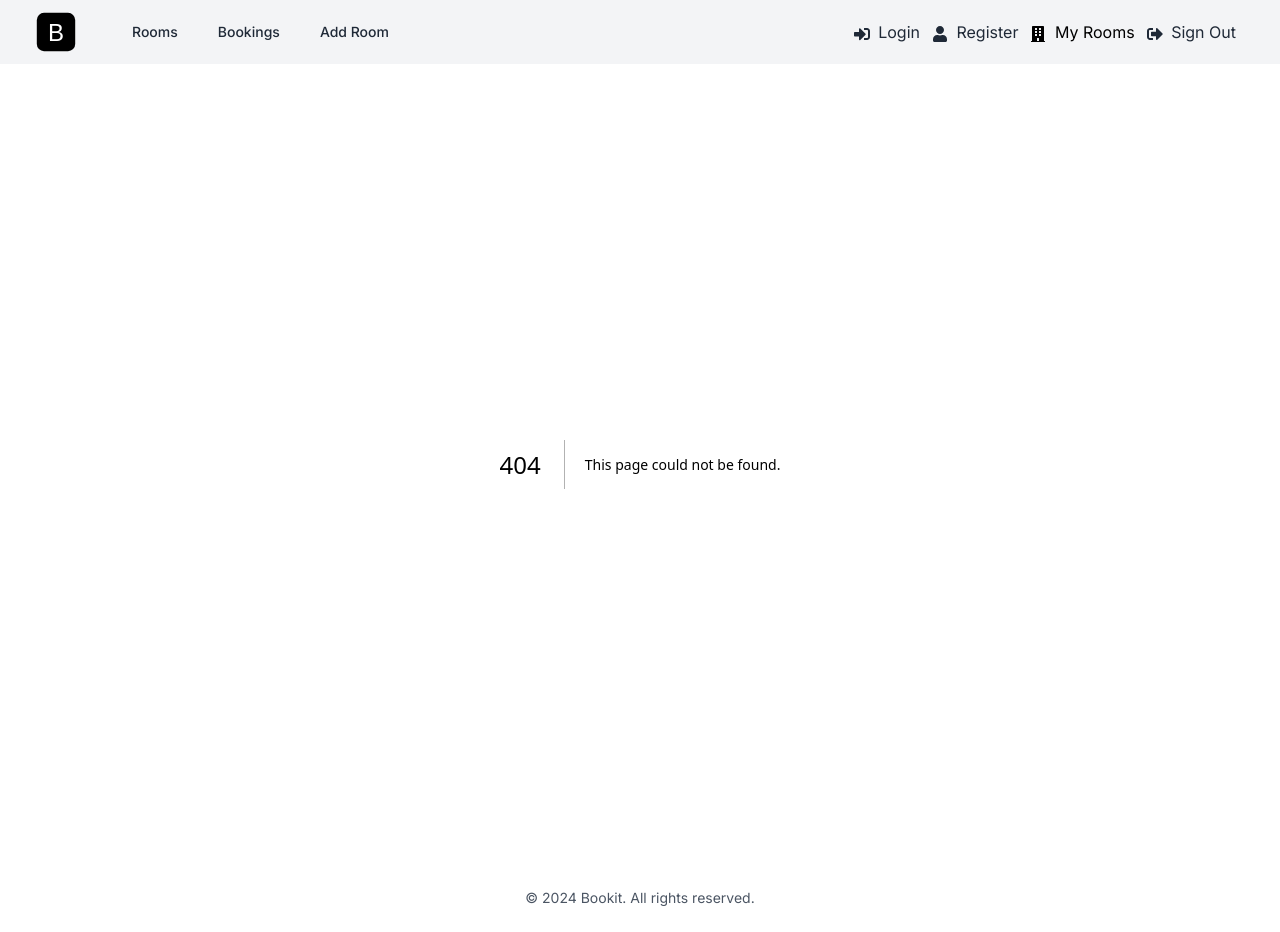
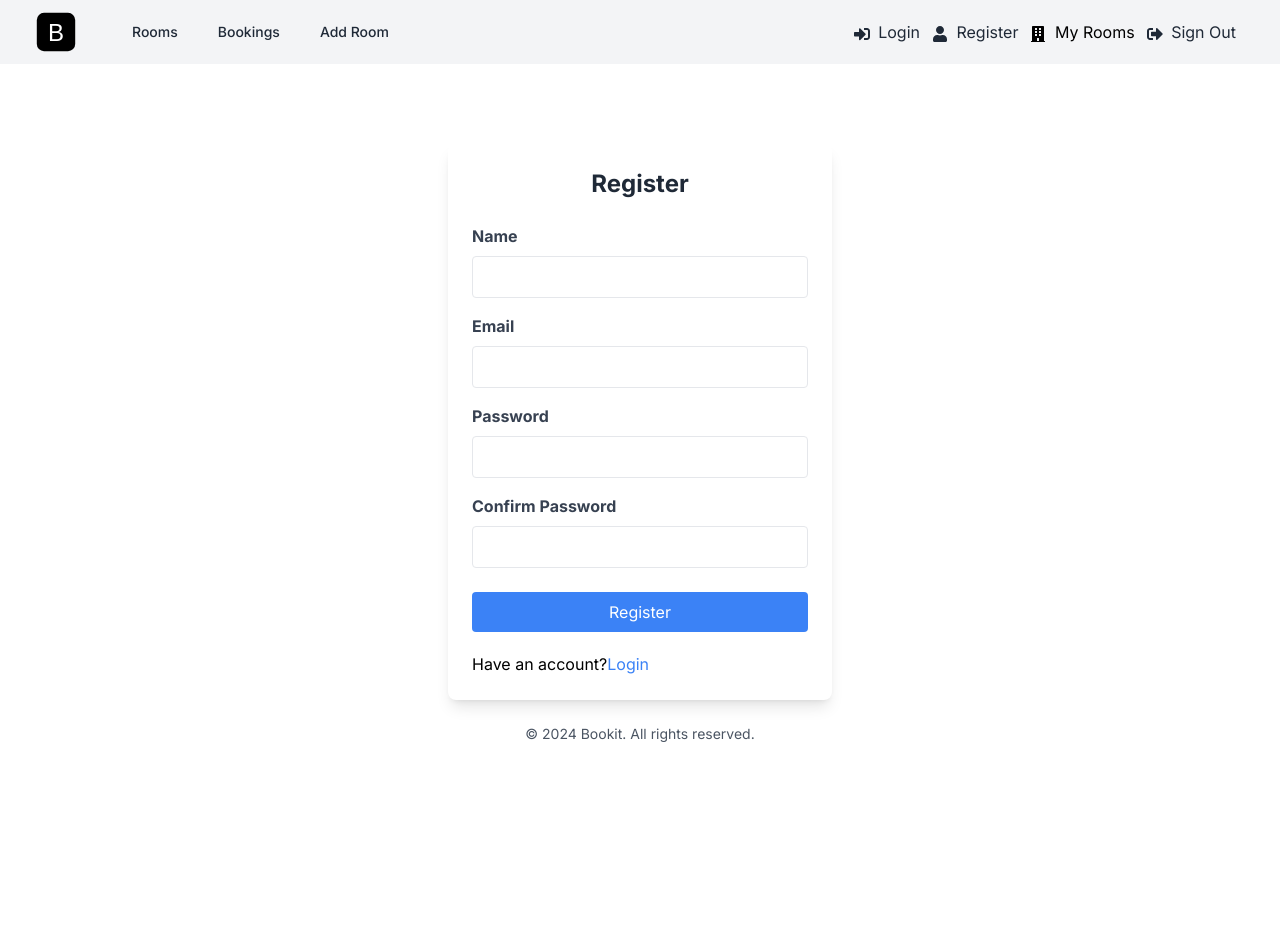
Before and after one commit to raniagh/bookingRoom, a Next.js app: page /register in a window 1280 px wide. Before the commit this address had no page. After the commit the page ends 800 px from the top, so only its background shows below. Built offline with nearby package versions, Linux system fonts and the light colour scheme.

Commit message:
add register & login form

```diff
--- /dev/null
+++ b/app/actions/getAllRooms.js
@@ -0,0 +1,23 @@
+"use server";
+
+import { redirect } from "next/navigation";
+import { createAdminClient } from "../../config/appwrite";
+
+async function getAllRooms() {
+  try {
+    const { databases } = await createAdminClient();
+
+    // Fetch rooms
+    const { documents: rooms } = await databases.listDocuments(
+      process.env.NEXT_PUBLIC_APPWRITE_DATABASE,
+      process.env.NEXT_PUBLIC_APPWRITE_COLLECTION_ROOMS
+    );
+
+    return rooms;
+  } catch (error) {
+    console.log("Failed to get rooms", error);
+    redirect("/error");
+  }
+}
+
+export default getAllRooms;
--- /dev/null
+++ b/app/actions/getSingleRoom.js
@@ -0,0 +1,23 @@
+"use server";
+
+import { redirect } from "next/navigation";
+import { createAdminClient } from "../../config/appwrite";
+
+async function getSingleRoom(id) {
+  try {
+    const { databases } = await createAdminClient();
+    //Fect room
+    const room = await databases.getDocument(
+      process.env.NEXT_PUBLIC_APPWRITE_DATABASE,
+      process.env.NEXT_PUBLIC_APPWRITE_COLLECTION_ROOMS,
+      id
+    );
+
+    return room;
+  } catch (error) {
+    console.log("Failed to get room", error);
+    redirect("/error");
+  }
+}
+
+export default getSingleRoom;
--- a/app/layout.jsx
+++ b/app/layout.jsx
@@ -1,7 +1,7 @@
 import { Inter } from "next/font/google";
-import "@/assets/styles/globals.css";
-import Header from "@/components/Header";
-import Footer from "@/components/Footer";
+import "../assets/styles/globals.css";
+import Header from "../components/Header";
+import Footer from "../components/Footer";
 
 const inter = Inter({ subsets: ["latin"] });
 
--- /dev/null
+++ b/app/login/page.jsx
@@ -0,0 +1,65 @@
+import Link from "next/link";
+
+const LoginPage = () => {
+  return (
+    <div className='flex items-center justify-center'>
+      <div className='bg-white shadow-lg rounded-lg p-6 w-full max-w-sm mt-20'>
+        <form>
+          <h2 className='text-2xl font-bold text-center text-gray-800 mb-6'>
+            Login
+          </h2>
+
+          <div className='mb-4'>
+            <label
+              htmlFor='email'
+              className='block text-gray-700 font-bold mb-2'
+            >
+              Email
+            </label>
+            <input
+              type='email'
+              id='email'
+              name='email'
+              className='border rounded w-full py-2 px-3'
+              required
+            />
+          </div>
+
+          <div className='mb-6'>
+            <label
+              htmlFor='password'
+              className='block text-gray-700 font-bold mb-2'
+            >
+              Password
+            </label>
+            <input
+              type='password'
+              id='password'
+              name='password'
+              className='border rounded w-full py-2 px-3'
+              required
+            />
+          </div>
+
+          <div className='flex flex-col gap-5'>
+            <button
+              type='submit'
+              className='bg-blue-500 text-white px-4 py-2 rounded hover:bg-blue-700'
+            >
+              Login
+            </button>
+
+            <p>
+              No account?
+              <Link href='register' className='text-blue-500'>
+                Register
+              </Link>
+            </p>
+          </div>
+        </form>
+      </div>
+    </div>
+  );
+};
+
+export default LoginPage;
--- a/app/page.jsx
+++ b/app/page.jsx
@@ -1,13 +1,14 @@
-import Heading from "@/components/Heading";
-import RoomCard from "@/components/RoomCard";
-import rooms from "@/data/rooms.json";
+import Heading from "../components/Heading";
+import RoomCard from "../components/RoomCard";
+import getAllRooms from "./actions/getAllRooms";
 
-export default function Home() {
+export default async function Home() {
+  const rooms = await getAllRooms();
   return (
     <>
       <Heading title='Available Rooms' />
       {rooms.length > 0 ? (
-        rooms.map((room) => <RoomCard room={room} />)
+        rooms.map((room) => <RoomCard room={room} key={room.$id} />)
       ) : (
         <h2>No rooms available at the moment</h2>
       )}
--- /dev/null
+++ b/app/register/page.jsx
@@ -0,0 +1,97 @@
+import Link from "next/link";
+
+const RegisterPage = () => {
+  return (
+    <div className='flex items-center justify-center'>
+      <div className='bg-white shadow-lg rounded-lg p-6 w-full max-w-sm mt-20'>
+        <form>
+          <h2 className='text-2xl font-bold text-center text-gray-800 mb-6'>
+            Register
+          </h2>
+
+          <div className='mb-4'>
+            <label
+              htmlFor='name'
+              className='block text-gray-700 font-bold mb-2'
+            >
+              Name
+            </label>
+            <input
+              type='text'
+              id='name'
+              name='name'
+              className='border rounded w-full py-2 px-3'
+              required
+            />
+          </div>
+
+          <div className='mb-4'>
+            <label
+              htmlFor='email'
+              className='block text-gray-700 font-bold mb-2'
+            >
+              Email
+            </label>
+            <input
+              type='email'
+              id='email'
+              name='email'
+              className='border rounded w-full py-2 px-3'
+              required
+            />
+          </div>
+
+          <div className='mb-4'>
+            <label
+              htmlFor='password'
+              className='block text-gray-700 font-bold mb-2'
+            >
+              Password
+            </label>
+            <input
+              type='password'
+              id='password'
+              name='password'
+              className='border rounded w-full py-2 px-3'
+              required
+            />
+          </div>
+
+          <div className='mb-6'>
+            <label
+              htmlFor='confirm-password'
+              className='block text-gray-700 font-bold mb-2'
+            >
+              Confirm Password
+            </label>
+            <input
+              type='password'
+              id='confirm-password'
+              name='confirm-password'
+              className='border rounded w-full py-2 px-3'
+              required
+            />
+          </div>
+
+          <div className='flex flex-col gap-5'>
+            <button
+              type='submit'
+              className='bg-blue-500 text-white px-4 py-2 rounded hover:bg-blue-700'
+            >
+              Register
+            </button>
+
+            <p>
+              Have an account?
+              <Link href='/login' className='text-blue-500'>
+                Login
+              </Link>
+            </p>
+          </div>
+        </form>
+      </div>
+    </div>
+  );
+};
+
+export default RegisterPage;
--- a/app/rooms/[id]/page.jsx
+++ b/app/rooms/[id]/page.jsx
@@ -1,13 +1,13 @@
-import BookingRoom from "@/components/BookingRoom";
+import BookingRoom from "../../../components/BookingRoom";
 import Image from "next/image";
 import Link from "next/link";
-import rooms from "@/data/rooms.json";
-import Heading from "@/components/Heading";
+import Heading from "../../../components/Heading";
 import { FaChevronLeft } from "react-icons/fa";
+import getSingleRoom from "../../actions/getSingleRoom";
 
-const RoomPage = ({ params }) => {
+const RoomPage = async ({ params }) => {
   const { id } = params;
-  const room = rooms.find((room) => room.$id === id);
+  const room = await getSingleRoom(id);
 
   if (!room) {
     return <Heading title='Room Not Found' />;
--- a/components/Header.jsx
+++ b/components/Header.jsx
@@ -1,5 +1,5 @@
 import Image from "next/image";
-import logo from "@/assets/images/logo.svg";
+import logo from "../assets/images/logo.svg";
 import Link from "next/link";
 import { FaBuilding, FaSignInAlt, FaSignOutAlt, FaUser } from "react-icons/fa";
 
@@ -27,7 +27,7 @@ const Header = () => {
                 </Link>
                 {/* <!-- Logged In Only --> */}
                 <Link
-                  href='/bookings.html'
+                  href='/bookings'
                   className='rounded-md px-3 py-2 text-sm font-medium text-gray-800 hover:bg-gray-700 hover:text-white'
                 >
                   Bookings
@@ -46,13 +46,13 @@ const Header = () => {
             <div className='ml-4 flex items-center md:ml-6'>
               {/* <!-- Logged Out Only --> */}
               <Link
-                href='login.html'
+                href='/login'
                 className='mr-3 text-gray-800 hover:text-gray-600'
               >
                 <FaSignInAlt className='inline mr-1' /> Login
               </Link>
               <Link
-                href='register.html'
+                href='/register'
                 className='mr-3 text-gray-800 hover:text-gray-600'
               >
                 <FaUser className='inline mr-1' /> Register
@@ -61,7 +61,7 @@ const Header = () => {
                 <FaBuilding className='inline mr-1' /> My Rooms
               </Link>
               <Link
-                href='login.html'
+                href='/login'
                 className='mx-3 text-gray-800 hover:text-gray-600'
               >
                 <FaSignOutAlt className='inline mr-1' /> Sign Out
```
Also changed, not shown: config/appwrite.js (+6 -6 lines).
